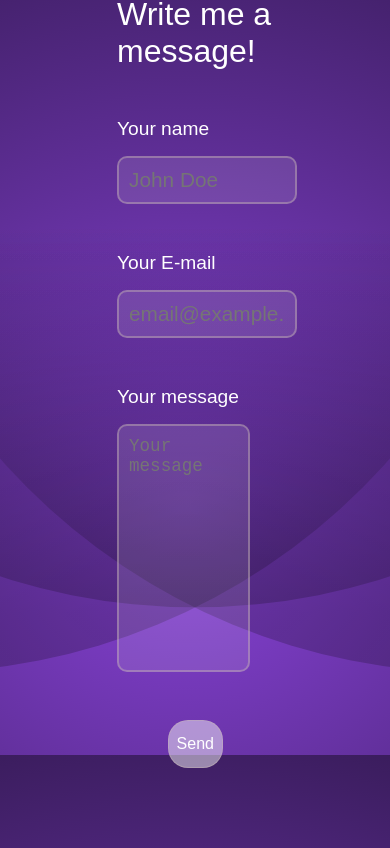
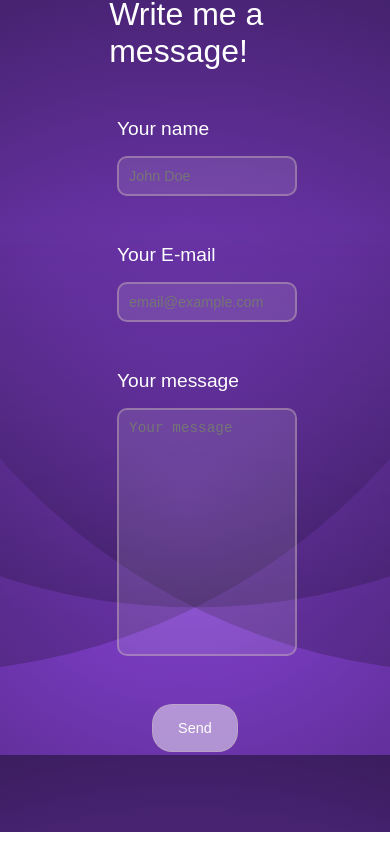
Before and after one commit to Zyrekk/portfolio-vue, a Vue app: page / in a window 390 px wide. Shown: the part 5153-6001 px from the top of the page. Built offline with nearby package versions, Linux system fonts and the light colour scheme.

Commit message:
hotfix contact form

```diff
--- a/src/components/ContactComp.vue
+++ b/src/components/ContactComp.vue
@@ -217,12 +217,20 @@ export default {
 
 @media screen and (max-width: 860px) {
   .ContactBox {
-    width: 70%;
-    font-size: 1.1rem;
+    font-size: .9rem;
+  }
+
+  .ContactTitle{
+    width: 110%;
+  }
+
+  .ContactInput{
+    font-size: .9rem;
   }
 
   .SendButton, .SendButton.light {
-    width: 35%;
+    width: 55%;
+    font-size: .9rem;
   }
 }
 
```
